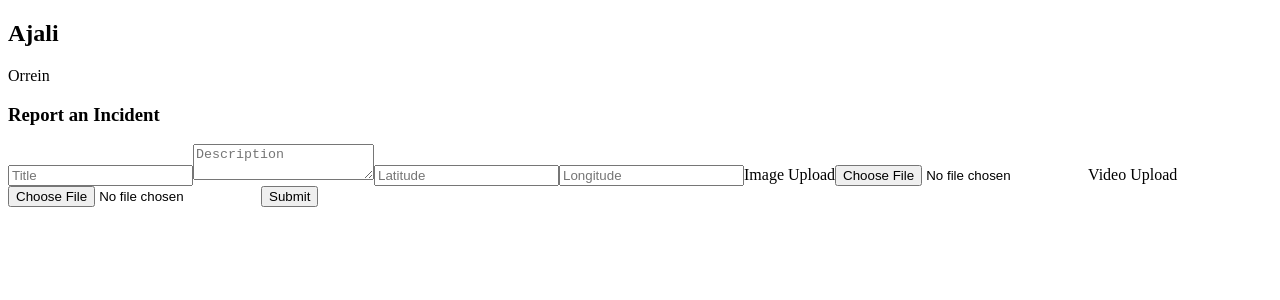
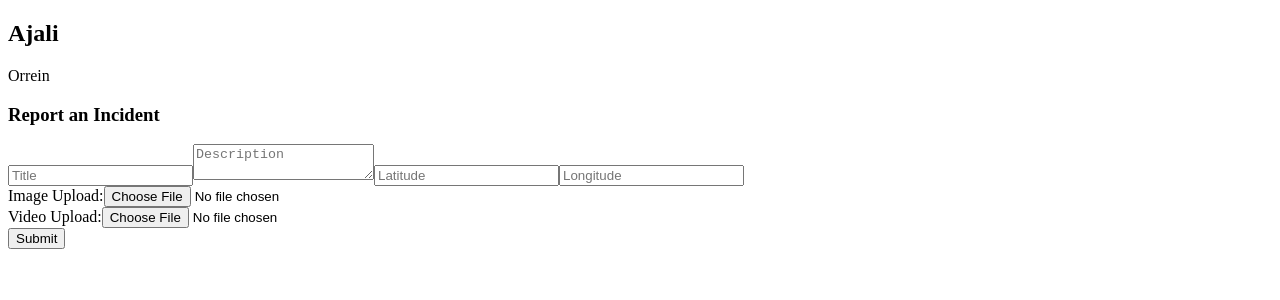
Before and after one commit to sal3hs-git/ajali-frontend2, a React (Vite) app: page /report in a window 1280 px wide. Shown: the top 300 px of the page. Built offline with nearby package versions, Linux system fonts and the light colour scheme.

Commit message:
WIP: updated IncidentForm.jsx

```diff
--- a/src/components/IncidentForm.jsx
+++ b/src/components/IncidentForm.jsx
@@ -1,41 +1,22 @@
-import { useForm } from "react-hook-form";
-import { useState } from "react";
+export default function IncidentForm() {
+    return (
+      <form>
+        <input type="text" placeholder="Title" />
+        <textarea placeholder="Description" />
+        <input type="text" placeholder="Latitude" />
+        <input type="text" placeholder="Longitude" />
 
-export default function IncidentForm() {
-  const { register, handleSubmit, reset } = useForm();
-  const [message, setMessage] = useState("");
+        <div>
+          <label>Image Upload:</label>
+          <input type="file" />
+        </div>
 
-  const onSubmit = (data) => {
-    console.log("Mock Incident Submitted:", data);
+        <div>
+          <label>Video Upload:</label>
+          <input type="file" />
+        </div>
 
-// Show success message
-setMessage(" Incident reported successfully!");
-
-// Reset form
-reset();
-
-// Optionally clear message after 3 seconds
-setTimeout(() => setMessage(""), 3000);
-  };
-
-  return (
-    <div>
-      <form onSubmit={handleSubmit(onSubmit)} encType="multipart/form-data">
-        <input type="text" placeholder="Title" {...register("title")} required />
-        <textarea placeholder="Description" {...register("description")} required />
-        <input type="text" placeholder="Latitude" {...register("latitude")} required />
-        <input type="text" placeholder="Longitude" {...register("longitude")} required />
-
-    <label>Image Upload</label>
-    <input type="file" accept="image/*" {...register("image")} />
-
-    <label>Video Upload</label>
-    <input type="file" accept="video/*" {...register("video")} />
-
-    <button type="submit">Submit</button>
-  </form>
-
-  {message && <p style={{ color: "green", marginTop: "1rem" }}>{message}</p>}
-</div>
-  );
-}
+        <button type="submit">Submit</button>
+      </form>
+    );
+  }
```
